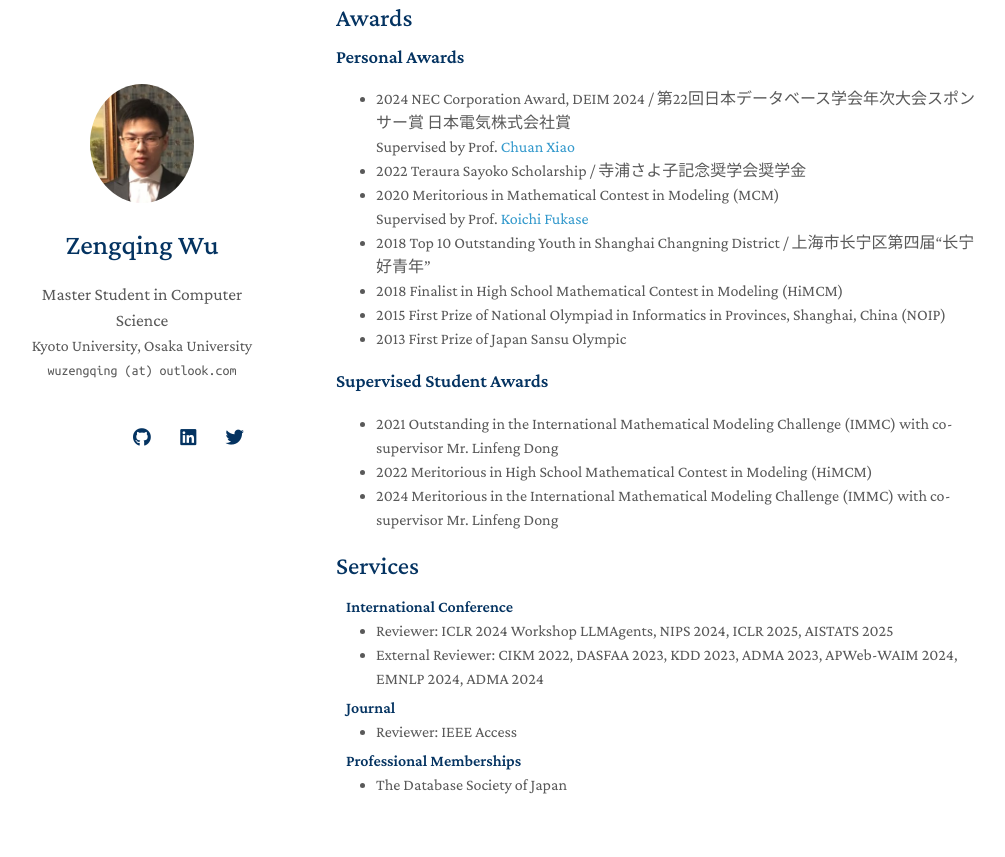
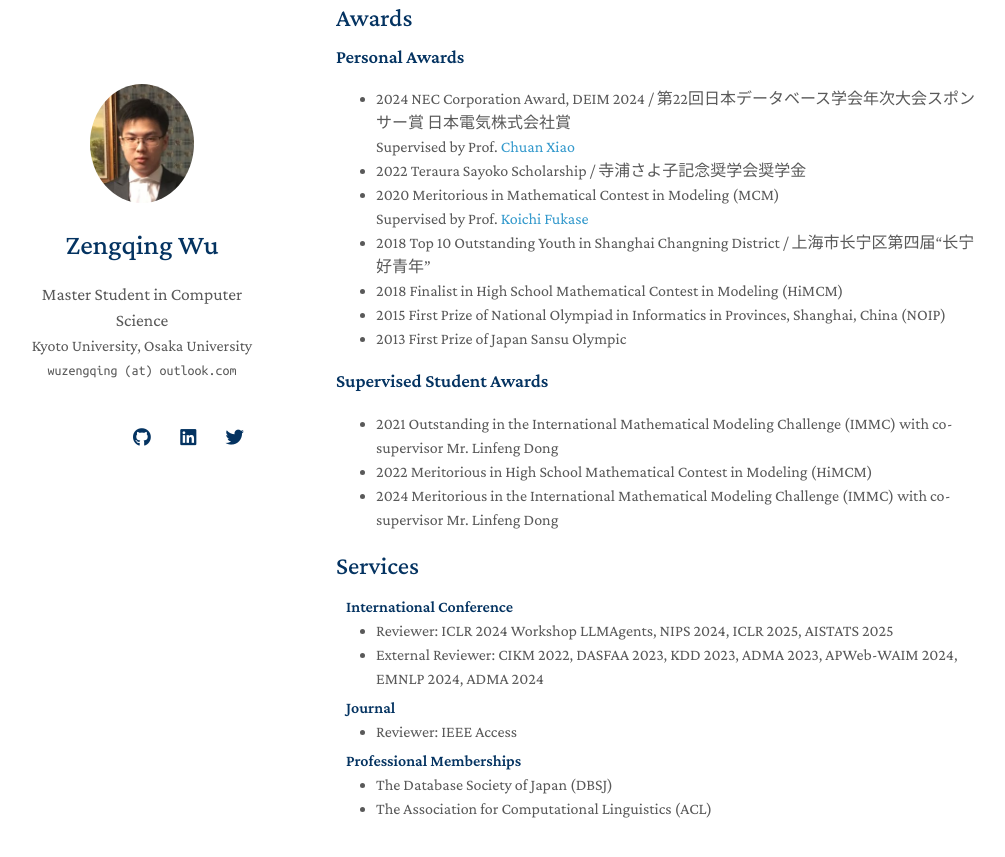
Before and after one commit to wuzengqing001225/wuzengqing001225.github.io, a Jekyll site: the page built from index.md, in a window 1280 px wide and 900 px high, scrolled down 1981 px. Shown: the top 857 px of the window, without its empty margins (134-1139 px from the left). Built offline with Jekyll 4.4.1, drawn with Linux system fonts in a browser that asks for light colours; nearby versions of some CDN libraries; a style sheet for code colours, icons or effects is not loaded; our own code applies the rules of GitHub Pages for plain Markdown files.

Commit message:
Update services.md

```diff
--- a/_includes/services.md
+++ b/_includes/services.md
@@ -21,5 +21,6 @@
 <h4 style="margin:0 10px 0;">Professional Memberships</h4>
 
 <ul style="margin:0 0 5px;">
-  <li>The Database Society of Japan</li>
+  <li>The Database Society of Japan (DBSJ)</li>
+  <li>The Association for Computational Linguistics (ACL)</li>
 </ul>
```
